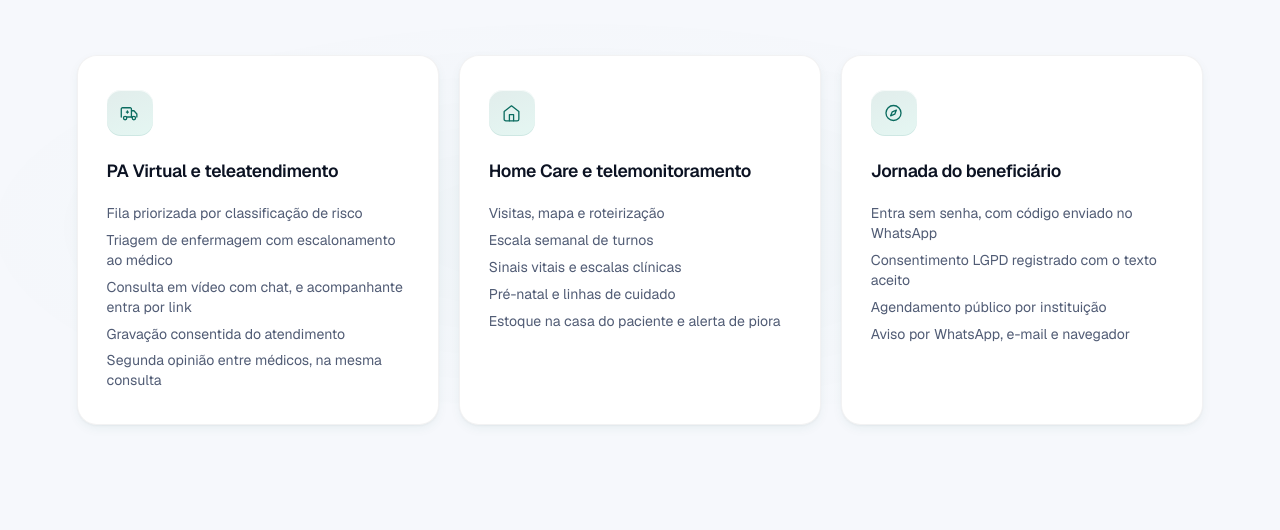
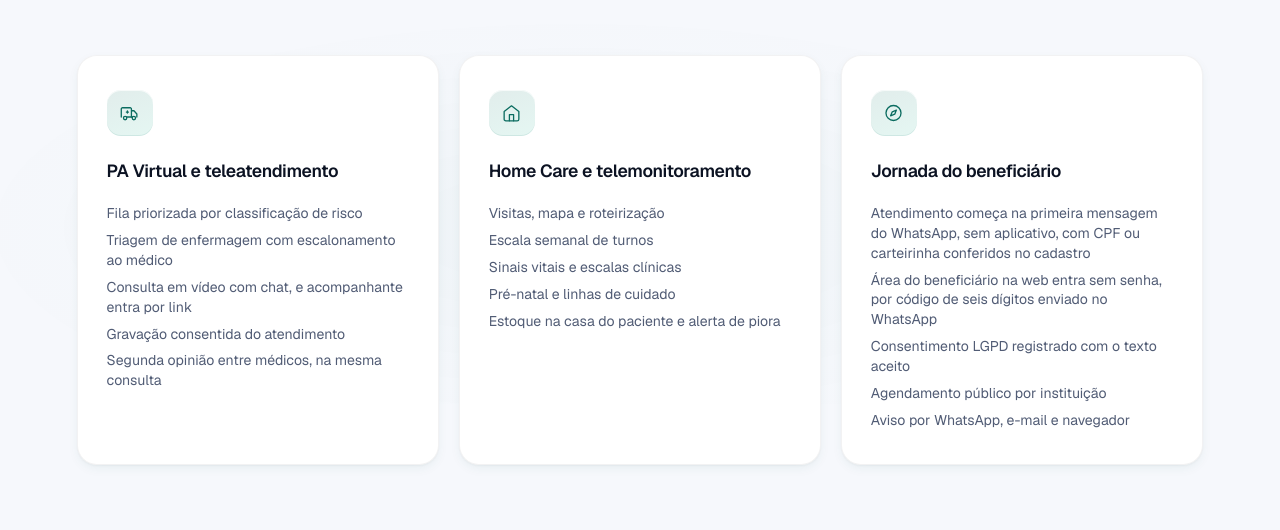
Before and after one commit to mtjltechnology/mtjl_website, a Python web app: template templates/larclinica.html in a window 1280 px wide, after a click on "Visão Geral". Shown: the part 2240-2770 px from the top of the page. Run offline with Jinja, Linux system fonts and the light colour scheme; the template is opened without the code that fills it, so the values that code supplies are empty; some libraries are stand-ins or nearby versions; some web fonts are replaced.

Commit message:
Descreve a identificação do beneficiário como o produto faz
A página dizia que o beneficiário "entra sem senha, com código enviado no
WhatsApp", e misturava dois mecanismos que não são o mesmo.

No atendimento pelo WhatsApp não existe código nem sessão: a conversa abre
pedindo CPF ou número da carteirinha, conferidos contra o cadastro daquela
instituição, e cinco tentativas erradas travam a identificação. O código de
seis dígitos existe, mas é o login da área do beneficiário na web. As duas
coisas agora aparecem separadas.

A sequência também estava errada. A senha da fila sai ao fim da triagem e o
link do vídeo chega depois, quando a enfermagem chama; a página entregava as
duas no fim da conversa. A pré-triagem tem limite de cinco perguntas, e
sintoma grave encerra antes do fim e põe o caso na frente da fila.

Entra uma nota sobre o alcance real da identificação, com o limite que
clini/service.js registra por escrito: o telefone de quem escreve não precisa
bater com o cadastro, por decisão de produto, porque quem passa mal pode estar
no celular de outra pessoa. A divergência fica em auditoria, a mensagem de erro
é a mesma para os dois motivos de recusa (senão o canal vira oráculo de quem é
beneficiário da operadora), e o controle final é o atendimento em vídeo, com o
profissional vendo com quem fala. Declarar o limite vale mais que prometer
identidade forte e perder a promessa na primeira due diligence.

Co-Authored-By: Claude Opus 5 (1M context) <noreply@anthropic.com>

```diff
--- a/templates/larclinica.html
+++ b/templates/larclinica.html
@@ -72,7 +72,7 @@
       {
         "@type": "Question",
         "name": "Qualquer pessoa pode entrar no PA Virtual?",
-        "acceptedAnswer": { "@type": "Answer", "text": "Não. Entra apenas o beneficiário já cadastrado no Home Care, com acesso liberado pela equipe. É decisão de produto, não limitação técnica." }
+        "acceptedAnswer": { "@type": "Answer", "text": "Não. A conversa começa pedindo CPF ou número da carteirinha, conferidos contra o cadastro daquela instituição, e só entra quem já é beneficiário com acesso liberado pela equipe. Cinco tentativas erradas travam a identificação. É decisão de produto, não limitação técnica." }
       },
       {
         "@type": "Question",
@@ -310,7 +310,8 @@
       <div class="service-icon"><svg class="icon" aria-hidden="true"><use href="/static/website/icons.svg#compass"/></svg></div>
       <h3 style="justify-content:flex-start">Jornada do beneficiário</h3>
       <ul class="lc-check-list">
-        <li>Entra sem senha, com código enviado no WhatsApp</li>
+        <li>Atendimento começa na primeira mensagem do WhatsApp, sem aplicativo, com CPF ou carteirinha conferidos no cadastro</li>
+        <li>Área do beneficiário na web entra sem senha, por código de seis dígitos enviado no WhatsApp</li>
         <li>Consentimento LGPD registrado com o texto aceito</li>
         <li>Agendamento público por instituição</li>
         <li>Aviso por WhatsApp, e-mail e navegador</li>
@@ -373,7 +374,7 @@
         <div class="feature-icon"><svg class="icon" aria-hidden="true"><use href="/static/website/icons.svg#users"/></svg></div>
         <div class="feature-text">
           <h3>Beneficiários</h3>
-          <p>Acompanha qualquer módulo contratado, e por isso não é vendida à parte: cadastro único, entrada sem senha por código no WhatsApp, liberação de acesso pela equipe, consentimento LGPD por finalidade, agendamento próprio da instituição, histórico da conversa e aviso por WhatsApp, e-mail e navegador.</p>
+          <p>Acompanha qualquer módulo contratado, e por isso não é vendida à parte: cadastro único, identificação por CPF ou carteirinha no WhatsApp, entrada sem senha na área do beneficiário por código de seis dígitos, liberação de acesso pela equipe, consentimento LGPD por finalidade, agendamento próprio da instituição, histórico da conversa e aviso por WhatsApp, e-mail e navegador.</p>
         </div>
       </div>
     </div>
@@ -431,12 +432,13 @@
       <div class="service-icon"><svg class="icon" aria-hidden="true"><use href="/static/website/icons.svg#chat"/></svg></div>
       <h3>Da mensagem à sala de vídeo</h3>
       <ul class="lc-check-list">
-        <li>Quem está falando é conferido contra o cadastro da instituição</li>
+        <li>A conversa abre pedindo CPF ou número da carteirinha, conferidos contra o cadastro daquela instituição</li>
+        <li>Cadastro sem acesso liberado pela equipe não abre atendimento, e cinco tentativas erradas travam a identificação</li>
         <li>Consentimento LGPD aceito na conversa, com registro do texto exato</li>
-        <li>Pré-triagem dentro do mesmo diálogo</li>
-        <li>Sintoma grave encerra as perguntas, prioriza o caso e chama a enfermagem na hora</li>
-        <li>Senha da fila e link do vídeo entregues no fim da conversa</li>
-        <li>Entrada sem senha, com código enviado na própria conversa</li>
+        <li>Pré-triagem no mesmo diálogo, no máximo cinco perguntas</li>
+        <li>Sintoma grave encerra as perguntas antes do fim, põe o caso na frente da fila e chama a enfermagem na hora</li>
+        <li>Senha da fila entregue ao fim da triagem, e o link do vídeo quando chega a vez</li>
+        <li>Uma sala só, do primeiro toque de vídeo até o fim do atendimento</li>
       </ul>
     </div>
     <div class="service-card">
@@ -454,7 +456,8 @@
   </div>
 
   <div class="lc-note">
-    <p><strong>Sobre a ativação do canal.</strong> Enviar e receber mensagem são duas configurações diferentes. Com a primeira, o sistema já manda código de acesso e aviso. A conversa de atendimento depende da segunda, e a tela de integrações mostra os dois estados separados, para ninguém achar que ligou o canal inteiro.</p>
+    <p><strong>Sobre a identificação.</strong> O telefone de quem escreve não precisa bater com o cadastro, e isso é decisão de produto: quem está passando mal pode estar no celular de um vizinho ou de um filho, e exigir o número cadastrado trancaria fora justamente quem mais precisa. A divergência de telefone fica registrada para auditoria. Só abre atendimento CPF ou carteirinha de beneficiário daquela instituição com acesso liberado, a mensagem de erro é a mesma para os dois motivos de recusa, e o controle final é humano: o atendimento é por vídeo, com o profissional vendo com quem fala.</p>
+    <p><strong>Sobre a ativação do canal.</strong> Enviar e receber mensagem são duas configurações diferentes. Com a primeira, o sistema já manda os avisos e o código de acesso da área do beneficiário. A conversa de atendimento depende da segunda, e a tela de integrações mostra os dois estados separados, para ninguém achar que ligou o canal inteiro.</p>
   </div>
 </section>
 
@@ -901,7 +904,7 @@
     </details>
     <details class="faq-item">
       <summary>Qualquer pessoa pode entrar no PA Virtual?</summary>
-      <p class="faq-answer">Não. Entra apenas o beneficiário já cadastrado no Home Care, com acesso liberado pela equipe. É decisão de produto, não limitação técnica.</p>
+      <p class="faq-answer">Não. A conversa começa pedindo CPF ou número da carteirinha, conferidos contra o cadastro daquela instituição, e só entra quem já é beneficiário com acesso liberado pela equipe. Cinco tentativas erradas travam a identificação. É decisão de produto, não limitação técnica.</p>
     </details>
     <details class="faq-item">
       <summary>A equipe entra com a conta corporativa da instituição?</summary>
```
Also changed, not shown: templates/larclinica_en.html (+13 -10 lines), templates/larclinica_es.html (+13 -10 lines).
